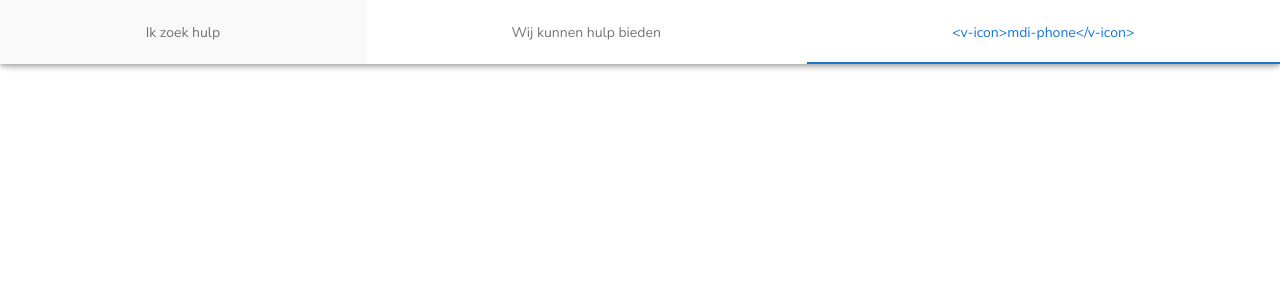
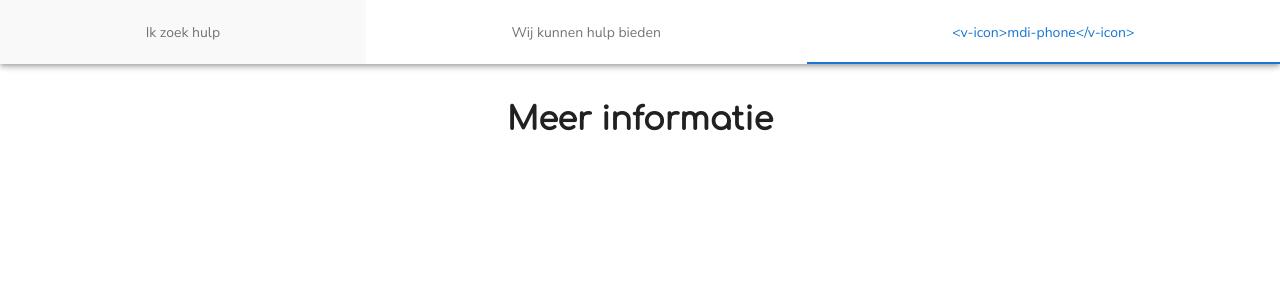
Before and after one commit to sdboer78/nietalleen, a Nuxt app: page /meer-info in a window 1280 px wide. Shown: the top 300 px of the page. Built offline with nearby package versions, Linux system fonts and the light colour scheme.

Commit message:
add page for information about the platform

```diff
--- /dev/null
+++ b/pages/meer-info.vue
@@ -0,0 +1,17 @@
+<template>
+  <v-layout
+    column
+    align-stretch
+    class="text-center"
+  >
+    <v-container class="pa-8">
+      <h1>Meer informatie</h1>
+    </v-container>
+  </v-layout>
+</template>
+
+<script>
+export default {
+  components: {}
+}
+</script>
```
